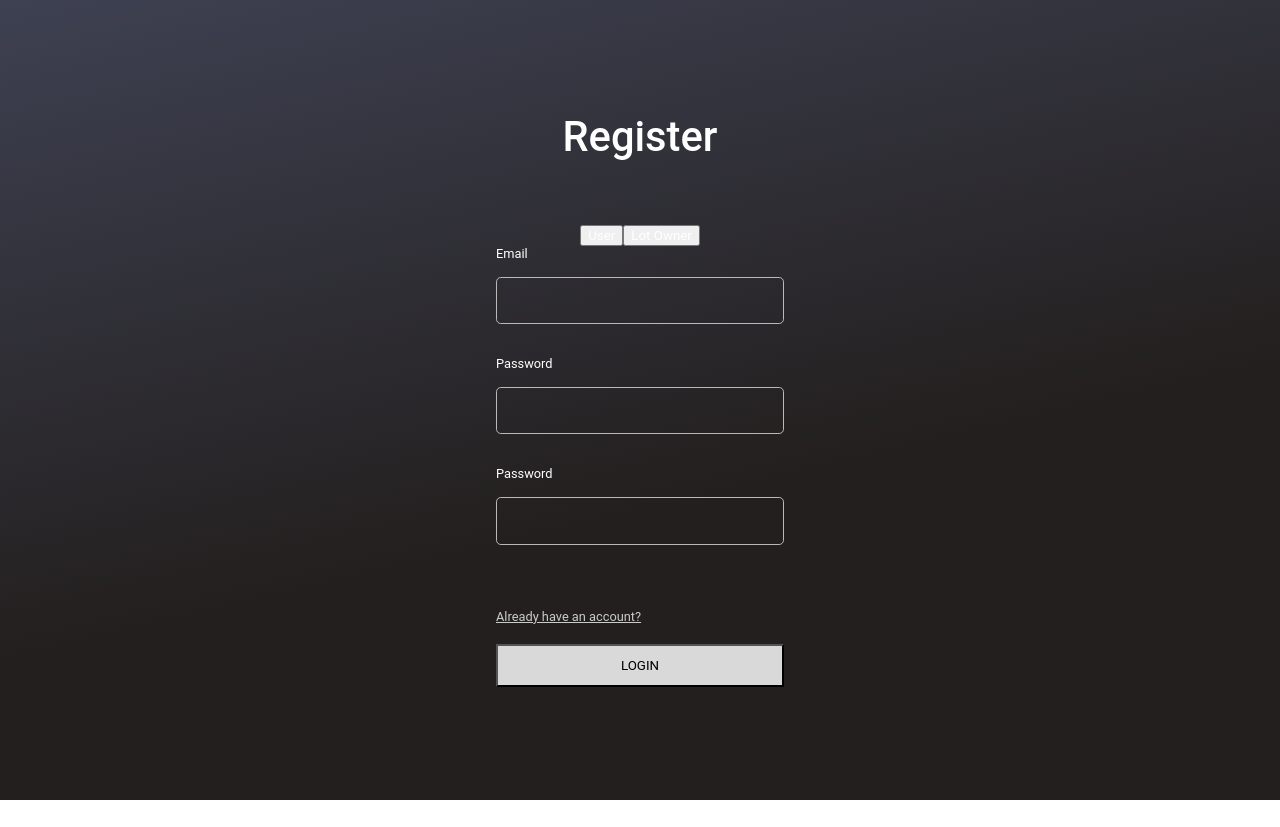
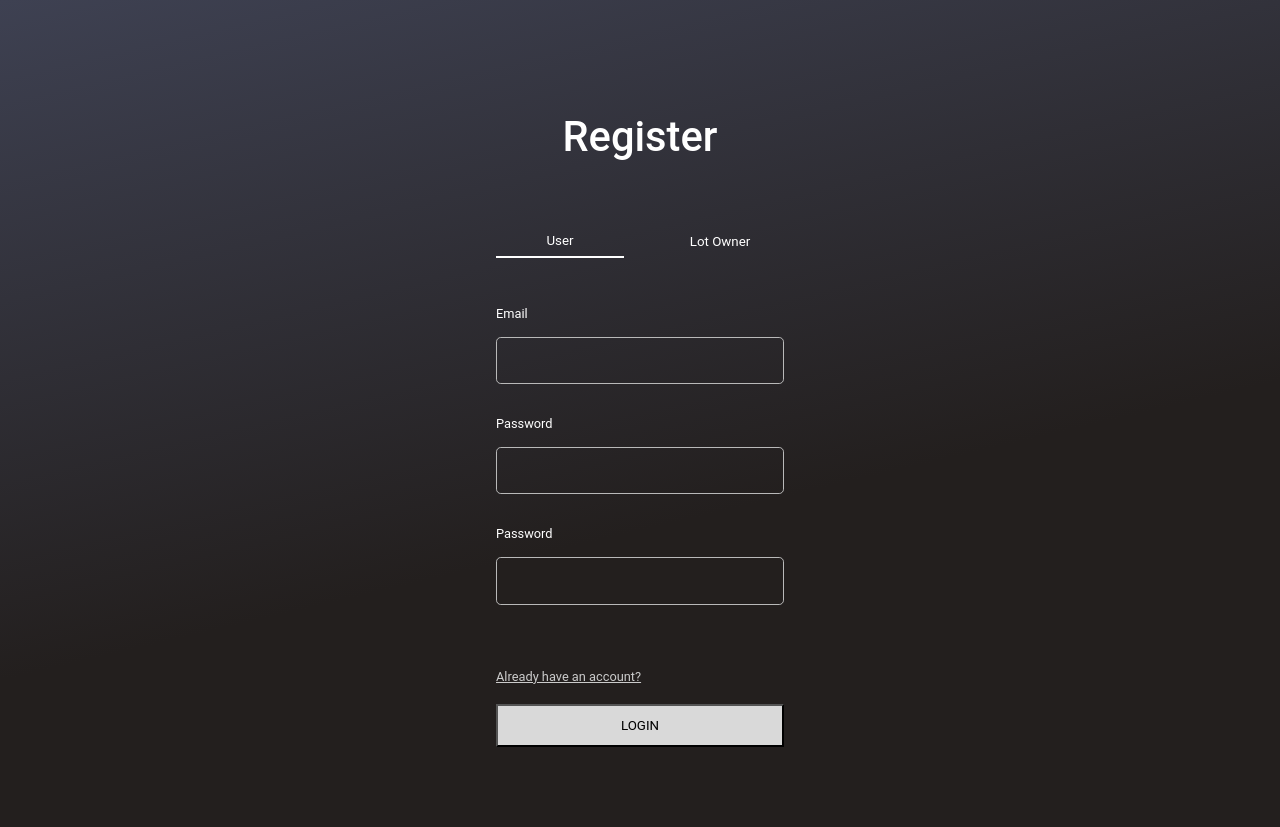
Before and after one commit to TheSciCoder3000/epark, a React (Vite) app: page /register in a window 1280 px wide. Before the commit the page ends 800 px from the top, so only its background shows below. Built offline with nearby package versions, Linux system fonts and the light colour scheme; no server answers.

Commit message:
login and dashbaord style fixes

```diff
--- a/src/assets/styles/css/Home.css
+++ b/src/assets/styles/css/Home.css
@@ -1,6 +1,5 @@
 .dashboard-cont {
   width: 100%;
-  height: 100%;
   flex: 1;
   padding: 2rem 1.3rem;
   overflow: auto;
--- a/src/assets/styles/css/Login.css
+++ b/src/assets/styles/css/Login.css
@@ -1,10 +1,10 @@
 .login-cont {
   width: 100%;
-  height: 100%;
+  flex: 1;
   display: flex;
   align-items: center;
   flex-direction: column;
-  padding: 7rem 0 0 0;
+  padding: 7rem 0 5rem 0;
   color: white;
   background: linear-gradient(163.63deg, #434732 -12.77%, #231F1E 60.76%);
 }
@@ -17,6 +17,25 @@
 }
 .login-cont .header-cont h1 {
   font-weight: 500;
+}
+.login-cont .role-selector-cont {
+  display: flex;
+  width: 18rem;
+  gap: 2rem;
+  margin-bottom: 3rem;
+}
+.login-cont .role-selector-cont button {
+  padding: 0.5rem;
+  background-color: transparent;
+  outline: none;
+  border: none;
+  flex: 1;
+}
+.login-cont .role-selector-cont.User-selected .user-btn {
+  border-bottom: 2px solid white;
+}
+.login-cont .role-selector-cont.Admin-selected .lot-owner-btn {
+  border-bottom: 2px solid white;
 }
 .login-cont .form-cont {
   width: 100%;
--- a/src/assets/styles/scss/Home.scss
+++ b/src/assets/styles/scss/Home.scss
@@ -1,6 +1,5 @@
 .dashboard-cont {
     width: 100%;
-    height: 100%;
     flex: 1;
     padding: 2rem 1.3rem;
     overflow: auto;
--- a/src/assets/styles/scss/Login.scss
+++ b/src/assets/styles/scss/Login.scss
@@ -1,10 +1,10 @@
 .login-cont {
     width: 100%;
-    height: 100%;
+    flex: 1;
     display: flex;
     align-items: center;
     flex-direction: column;
-    padding: 7rem 0 0 0;
+    padding: 7rem 0 5rem 0;
     color: white;
     background: linear-gradient(163.63deg, #434732 -12.77%, #231F1E 60.76%);
 
@@ -18,6 +18,33 @@
 
         h1 {
             font-weight: 500;
+        }
+    }
+
+    .role-selector-cont {
+        display: flex;
+        width: 18rem;
+        gap: 2rem;
+        margin-bottom: 3rem;
+
+        button {
+            padding: 0.5rem;
+            background-color: transparent;
+            outline: none;
+            border: none;
+            flex: 1;
+        }
+
+        &.User-selected {
+            .user-btn {
+                border-bottom: 2px solid white;
+            }
+        }
+
+        &.Admin-selected {
+            .lot-owner-btn {
+                border-bottom: 2px solid white;
+            }
         }
     }
 
--- a/src/index.css
+++ b/src/index.css
@@ -8,7 +8,7 @@
 body {
   width: 100vw;
   height: 100vh;
-  overflow: hidden;
+  overflow: auto;
 }
 
 #root {
```
Also changed, not shown: 2 other files (tests, documents, lock files or other folders).
